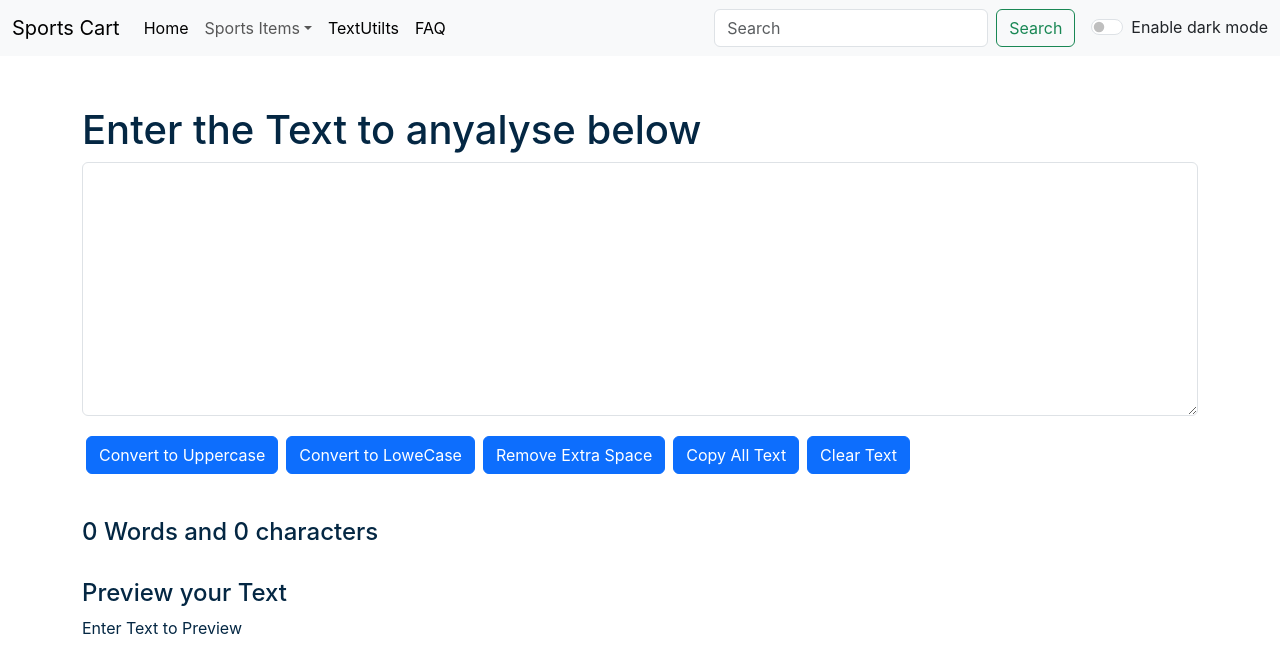
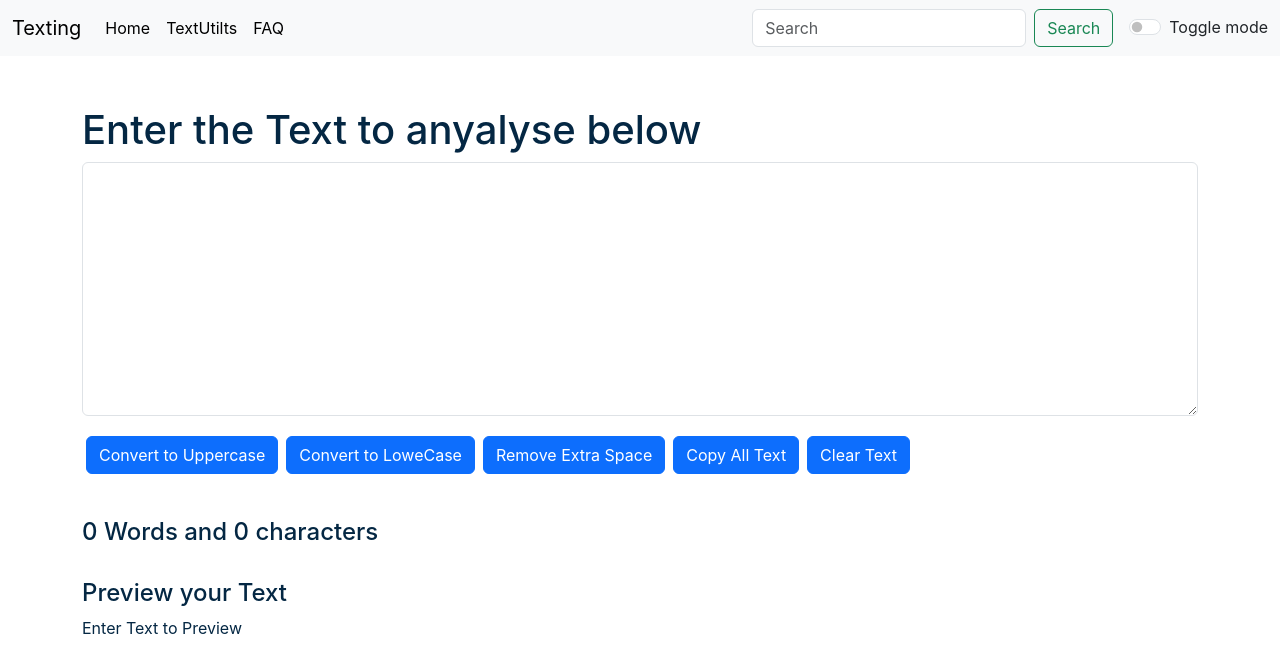
Before and after one commit to NamanMalhotra1706/React_Practise, a React (Create React App) app: page /TextUtilts in a window 1280 px wide. Shown: the top 672 px of the page. Built offline with nearby package versions, Linux system fonts and the light colour scheme.

Commit message:
Basics of React till now done in this and this is completed here

```diff
--- a/src/App.js
+++ b/src/App.js
@@ -21,7 +21,12 @@ const showAlert=(message,typeofmessage)=>{
       setAlert(null);
   },2000)
 }
+
+
+
   const togglemode=()=>{
+
+
     if(mode==='light'){
     setMode('dark');
     document.body.style.backgroundColor='#042743';
@@ -39,7 +44,7 @@ const showAlert=(message,typeofmessage)=>{
   return (
     <>
 
-    <Navbar title="Sports Cart" Items="Sports Items" mode={mode} toggleMode={togglemode}/>
+    <Navbar title="Texting"  mode={mode} toggleMode={togglemode}/>
     <Alert alert={alert} />
 
         <Routes>
--- a/src/Components/Navbar.js
+++ b/src/Components/Navbar.js
@@ -16,18 +16,6 @@ export default function Navbar(props){
         <li className="nav-item">
           <Link className="nav-link active " aria-current="page" to="/">Home</Link>
         </li>
-        <li className="nav-item dropdown">
-          <Link className="nav-link dropdown-toggle" to="/" role="button" data-bs-toggle="dropdown" aria-expanded="false">
-            {props.Items}
-          </Link>
-          <ul className="dropdown-menu">
-            <li><Link className="dropdown-item" to="/">Action</Link></li>
-            <li><Link className="dropdown-item" to="/">Another action</Link></li>
-            <li><hr className="dropdown-divider"/></li>
-            <li><Link className="dropdown-item" to="/">Something else here</Link></li>
-          </ul>
-        </li>
-
 
         <li className="nav-item">
           <Link className="nav-link active" aria-current="page" to={"/TextUtilts"}>TextUtilts</Link>
@@ -38,14 +26,24 @@ export default function Navbar(props){
         </li>
       </ul>
 
+
+      {/* <div className='d-flex'>
+          <div className='bg-primary rounded m-2' onClick={()=>props.toggleMode('primary')} style={{height:'30px',width:'30px',cursor:"pointer"}} />
+          <div className='bg-danger rounded m-2' onClick={()=>props.toggleMode('danger')} style={{height:'30px',width:'30px',cursor:"danger"}} />
+          <div className='bg-success rounded m-2' onClick={()=>props.toggleMode('success')} style={{height:'30px',width:'30px',cursor:"success"}} />
+          <div className='bg-warning rounded m-2' onClick={()=>props.toggleMode('warning')} style={{height:'30px',width:'30px',cursor:"warning"}} />
+      </div> */}
+
       <form className="d-flex px-3" role="search">
         <input className="form-control me-2" type="search" placeholder="Search" aria-label="Search"/>
         <button className="btn btn-outline-success" type="submit">Search</button>
-        </form>
+      </form>
+
+
         <div className={`form-check form-switch text-${props.mode==='light'?'dark':'light'}`}>
-  <input className="form-check-input " onClick={props.toggleMode}  type="checkbox" role="switch" id="flexSwitchCheckDefault"/>
-  <label className="form-check-label" htmlFor="flexSwitchCheckDefault">Enable {props.mode==='light'?'dark':'light'} mode</label>
-</div>
+              <input className="form-check-input " onClick={()=>props.toggleMode(null)}  type="checkbox" role="switch" id="flexSwitchCheckDefault"/>
+              <label className="form-check-label" htmlFor="flexSwitchCheckDefault">Toggle mode</label>
+        </div>
 
 
     </div>
--- a/src/Components/TextUtilts.js
+++ b/src/Components/TextUtilts.js
@@ -22,9 +22,7 @@ import React , {useState} from 'react'
         props.showAlert("Extra Spaces is Removed","success")
     }
     const CopyText=()=>{
-        var text = document.getElementById('myBox');
-        text.select();
-        navigator.clipboard.writeText(text.value);
+        navigator.clipboard.writeText(text);
         props.showAlert("Text is copied","success")
     }
 
@@ -56,7 +54,7 @@ import React , {useState} from 'react'
                 <button className="btn btn-primary mx-1 my-1" onClick={ClearText}>Clear Text</button>
             </div>
             <div className='container my-3' style={{color: props.mode==='dark'?'white':'#042743'}}>
-                <h4 className="py-4"> {text.split(" ").filter((element)=>{return element.length!==0}).length} Words and {text.length} characters</h4>
+                <h4 className="py-4"> {text.split(/\s+/).filter((element)=>{return element.length!==0}).length} Words and {text.length} characters</h4>
                 <h4 className="pt-2.5"> Preview your Text </h4>
                 <p>{text.length>0?text:"Enter Text to Preview"}</p>
             </div>
```
